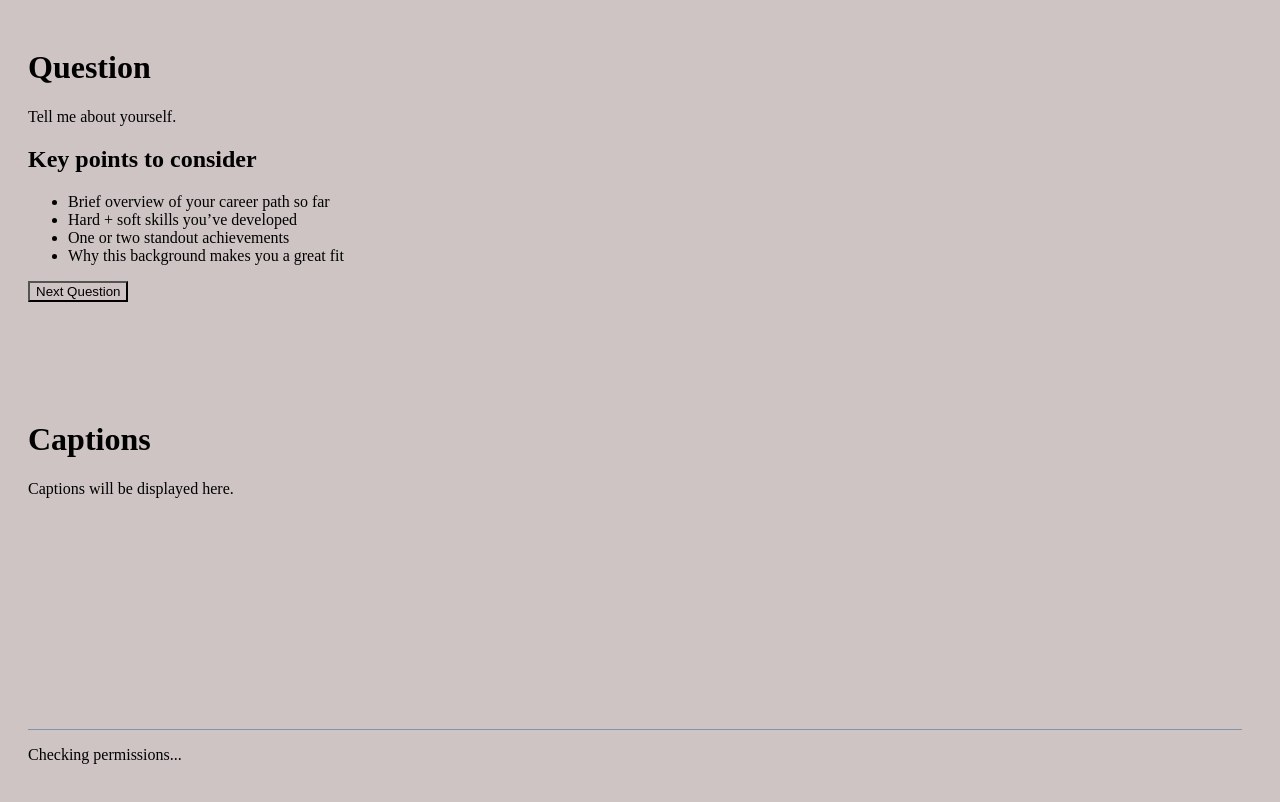
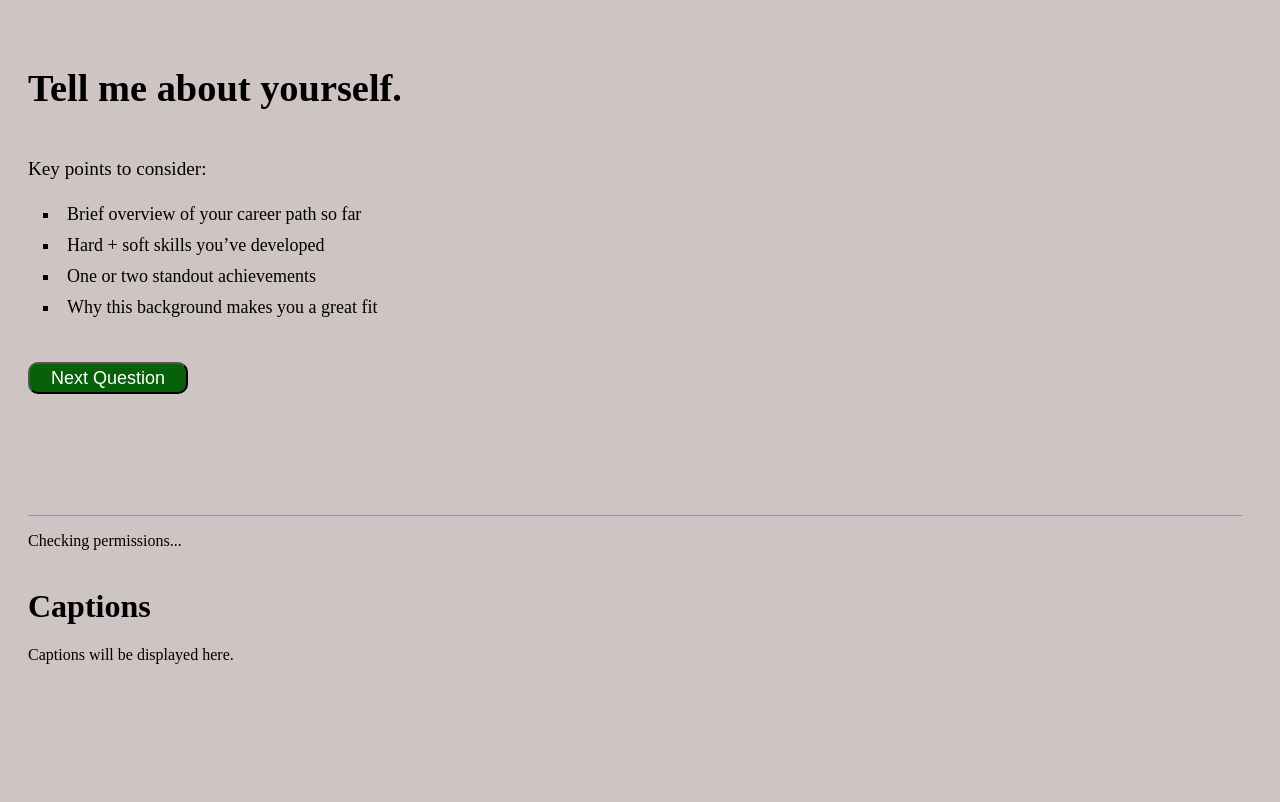
Before and after one commit to stanleyctg/SpeakQuest, a React (Vite) app in the folder frontend/: page /practice in a window 1280 px wide. Shown: the top 802 px of the page. Built offline with nearby package versions, Linux system fonts and the light colour scheme; no server answers.

Commit message:
Created simple UI for the app

```diff
--- a/frontend/src/pages/Practice.tsx
+++ b/frontend/src/pages/Practice.tsx
@@ -1,16 +1,16 @@
 import Questions from "./components/Questions";
 import Camera from "./components/Camera";
-import Captions from "./components/Captions"
+import Captions from "./components/Captions";
 import "./styles/Practice.css";
 
 export default function Practice() {
   return (
     <div className="practice-container">
       <div className="left-pane">
-        <div className="question-section">
+        <div>
           <Questions />
         </div>
-        <div className="caption-section">
+        <div>
           <Captions />
         </div>
       </div>
--- a/frontend/src/pages/components/Button.tsx
+++ b/frontend/src/pages/components/Button.tsx
@@ -1,15 +1,11 @@
-import React from 'react';
+import React from "react";
 
 interface ButtonProps {
   onClick?: () => void;
   children?: React.ReactNode;
 }
 
-
-export default function Button({
-    children,
-    onClick,
-}: ButtonProps) {
+export default function Button({ children, onClick }: ButtonProps) {
   return (
     <button
       onClick={onClick}
@@ -17,5 +13,5 @@ export default function Button({
     >
       {children}
     </button>
-    )
+  );
 }
--- a/frontend/src/pages/components/Captions.tsx
+++ b/frontend/src/pages/components/Captions.tsx
@@ -1,10 +1,14 @@
+import React from "react";
+import "./../styles/Caption.css";
+
 export default function Captions() {
   return (
-        <div style={{ position: 'absolute',
-            top: '50%'
-         }}>
+    <div className="captions-container">
+      <div>
         <h1>Captions</h1>
         <p>Captions will be displayed here.</p>
+      </div>
+
       {/* Placeholder for captions functionality */}
     </div>
   );
--- a/frontend/src/pages/components/Questions.tsx
+++ b/frontend/src/pages/components/Questions.tsx
@@ -1,6 +1,7 @@
 import React, { useEffect, useState } from "react";
 import Button from "./Button";
 import { questions, type Question } from "../data/Question";
+import "./../styles/Question.css";
 
 export default function Questions() {
   const [questionIdx, setQuestionIdx] = useState<number>(0);
@@ -9,22 +10,22 @@ export default function Questions() {
   const next = () => setQuestionIdx((prev) => (prev + 1) % questions.length);
 
   return (
-    <div>
-      <div>
-        <h1>Question</h1>
+    <div className="question-container">
+      <div className="question">
         <p>{q.question}</p>
       </div>
 
-      <div>
-        <h2>Key points to consider</h2>
-        <ul>
+      <div className="prompts">
+        <p>Key points to consider: </p>
+        <ul className="prompts-list">
           {q.prompts.map((prompt, idx) => (
             <li key={idx}>{prompt}</li>
           ))}
         </ul>
       </div>
-
-      <Button onClick={next} children="Next Question" />
+      <div className="question-button-container">
+        <Button onClick={next} children="Next Question" />
+      </div>
     </div>
   );
 }
--- a/frontend/src/pages/styles/Camera.css
+++ b/frontend/src/pages/styles/Camera.css
@@ -4,13 +4,16 @@
   align-items: stretch;
   padding: 20px;
   overflow: visible;
-  position: relative;
-  top: -25px;
+  margin-top: -25px;
 }
 
 .webcam-container {
   overflow: hidden;
   box-shadow: 0 4px 8px rgba(0, 0, 0, 0.1);
+}
+
+.webcam-container video {
+  border-radius: 20px;
 }
 
 .button-container {
@@ -19,9 +22,10 @@
 
 .button-container button {
   flex: 1 1 auto;
+  border-radius: 10px;
   height: 2rem;
   color: #ffffff;
-  background-color: #f94444;
+  background-color: #911111;
   font-size: large;
 }
 
--- /dev/null
+++ b/frontend/src/pages/styles/Caption.css
@@ -0,0 +1,4 @@
+.captions-container {
+  position: absolute;
+  bottom: 15%;
+}
--- a/frontend/src/pages/styles/Practice.css
+++ b/frontend/src/pages/styles/Practice.css
@@ -1,5 +1,6 @@
 * {
   background-color: #cec4c4;
+  overflow: hidden;
 }
 
 .practice-container {
@@ -19,9 +20,9 @@
   display: flex;
   flex: 1 1 auto;
   flex-direction: column;
-  justify-content: space-between;
-  padding-left: 16%;
-  min-height: 85vh;
+  gap: 100px;
+  padding-left: 10%;
+  overflow: hidden;
 }
 
 /* ================================
--- /dev/null
+++ b/frontend/src/pages/styles/Question.css
@@ -0,0 +1,51 @@
+.question-container {
+  display: flex;
+  flex-direction: column;
+}
+
+.question {
+  font-size: 2.4rem;
+  margin-bottom: 10px;
+  font-weight: bold;
+  white-space: normal; /* allow wrapping on spaces */
+  overflow-wrap: break-word;
+  max-width: 20ch;
+  width: 100%;
+}
+
+.prompts {
+  display: flex;
+  flex-direction: column;
+  font-size: larger;
+  position: relative;
+  margin-top: -20px;
+}
+
+.prompts-list {
+  list-style: square inside;
+  padding-left: 1.2em;
+  padding: 10px;
+  margin-top: -10px;
+}
+
+.prompts-list li {
+  max-width: 40ch;
+  overflow-wrap: break-word;
+  padding: 5px;
+  font-size: large;
+}
+
+.question-button-container {
+  display: flex;
+  justify-content: flex-start;
+}
+
+.question-button-container button {
+  height: 2rem;
+  border-radius: 10px;
+  width: 10rem;
+  color: #ffffff;
+  background-color: #066109;
+  font-size: large;
+  margin-top: 10px;
+}
```
Lines whose indentation alone changed are shown as unchanged.
